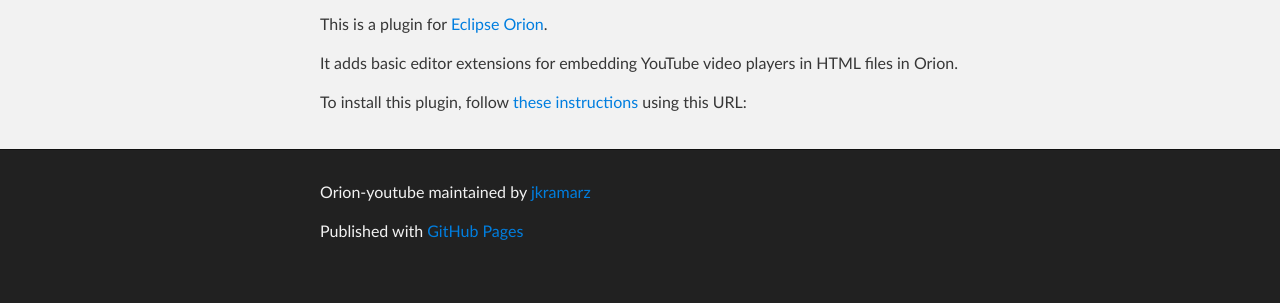
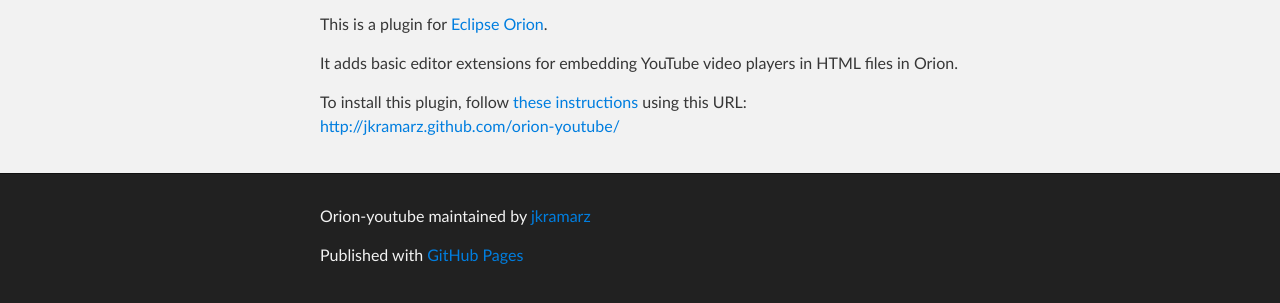
Before and after one commit to jkramarz/orion-youtube, a plain HTML site: page index.html in a window 1280 px wide. Shown: the part 351-654 px from the top of the page. Drawn offline with Linux system fonts and the light colour scheme.

Commit message:
Added link to plugin

```diff
--- a/index.html
+++ b/index.html
@@ -38,7 +38,7 @@
 		<p>
 			To install this plugin, follow <a
 				href="http://wiki.eclipse.org/Orion/How_Tos/Installing_A_Plugin">these
-				instructions</a> using this URL:
+				instructions</a> using this URL: <a href="http://jkramarz.github.com/orion-youtube/">http://jkramarz.github.com/orion-youtube/</a>
 		</p>
       </section>
     </div>
```
